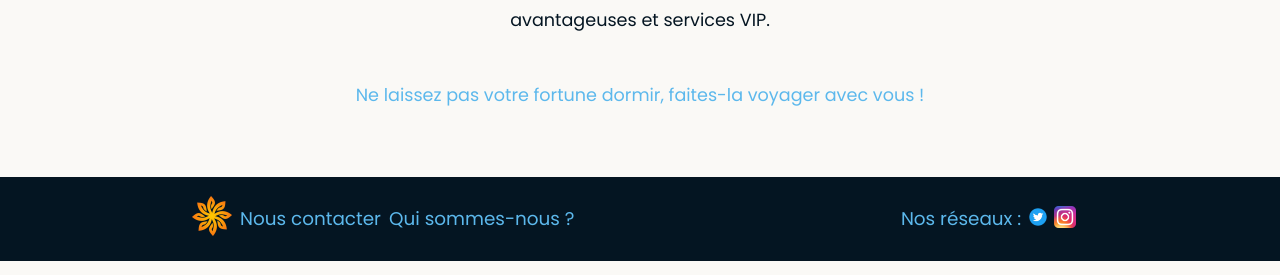
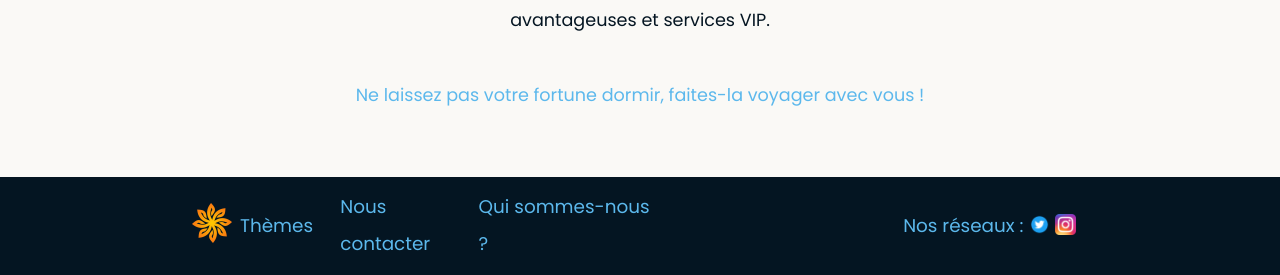
Before and after one commit to paulmrll/CY-TaxEvasion, a PHP site: page /CY-TaxEvasion/index.php in a window 1280 px wide. Shown: the part 3256-3531 px from the top of the page. Run offline with PHP 8.4, Linux system fonts and the light colour scheme; some libraries are stand-ins or nearby versions.

Commit message:
final commit phase 3

```diff
--- a/css/footer.css
+++ b/css/footer.css
@@ -64,3 +64,14 @@ img{
     width: 40px;
     height: auto;
 }
+
+.color-mode{
+    display: flex;
+    justify-content: center;
+    align-items: center;
+    margin-right: 1.2rem;
+}
+
+.color-mode p{
+    margin-left: 0.5rem;
+}
--- a/index.php
+++ b/index.php
@@ -260,9 +260,13 @@ if ($content == null) {
 <footer>
     <div class="footer-container">
         <div class="contact">
-            <a href="#" onclick="changeTheme()" class="footer-contact">
-                <img class="theme-logo" id="theme-logo" src="image/sun.png" alt="theme-logo">
-            </a>
+
+            <div class="color-mode">
+                <a href="#" onclick="changeTheme()" class="footer-contact">
+                    <img class="theme-logo" id="theme-logo" src="image/sun.png" alt="theme-logo">
+                </a>
+                <p>Thèmes</p>
+            </div>
 
             <a href="php_pages/contact.php" class="footer-contact">Nous contacter</a>
             <a href="php_pages/about-us.php" class="footer-contact">Qui sommes-nous ?</a>
@@ -277,7 +281,7 @@ if ($content == null) {
     </div>
 </footer>
 
-<img src="image/jet-icon.png" id="jet-cursor" class="cursor-image" alt="jet" />
+<img src="image/jet-icon.png" id="jet-cursor" class="cursor-image" alt="jet"/>
 <script src="js/main.js"></script>
 
 </body>
```
Also changed, not shown: php_pages/footer.php (+7 -4 lines), 1 other file.
